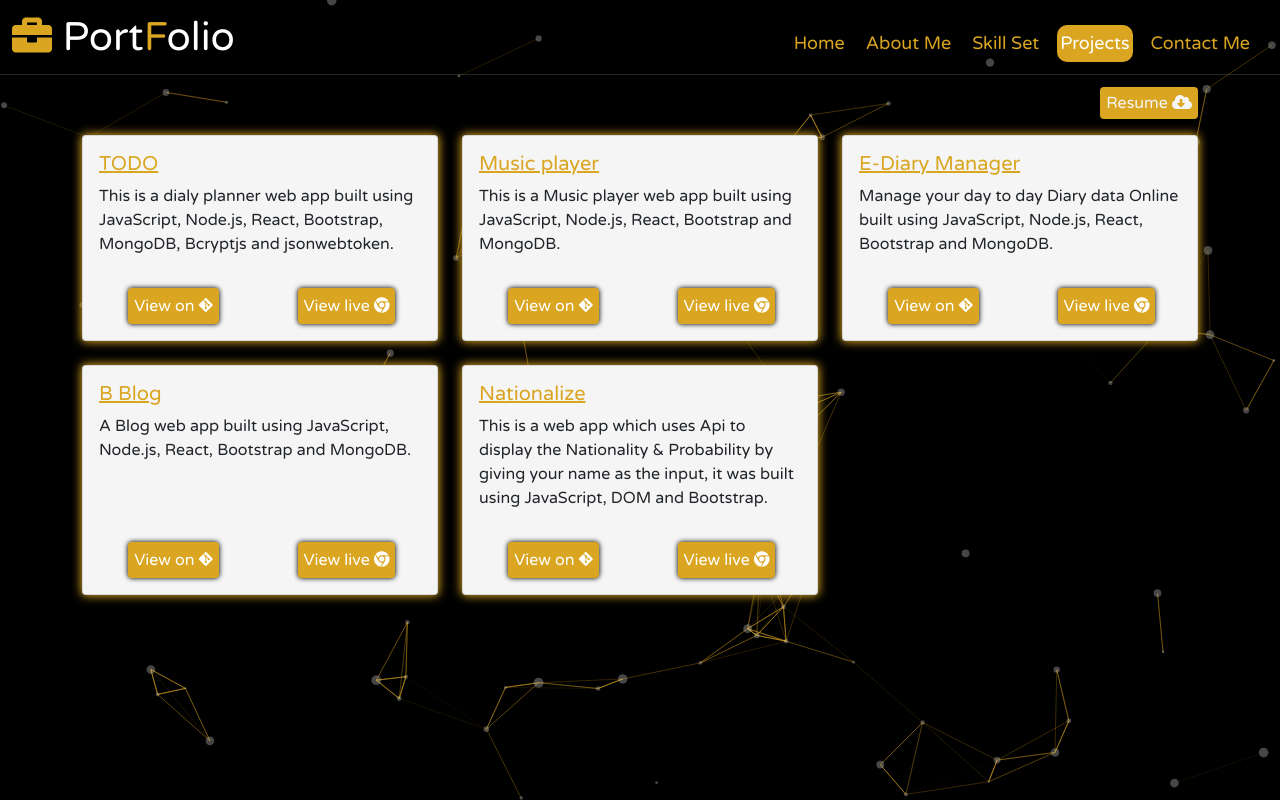
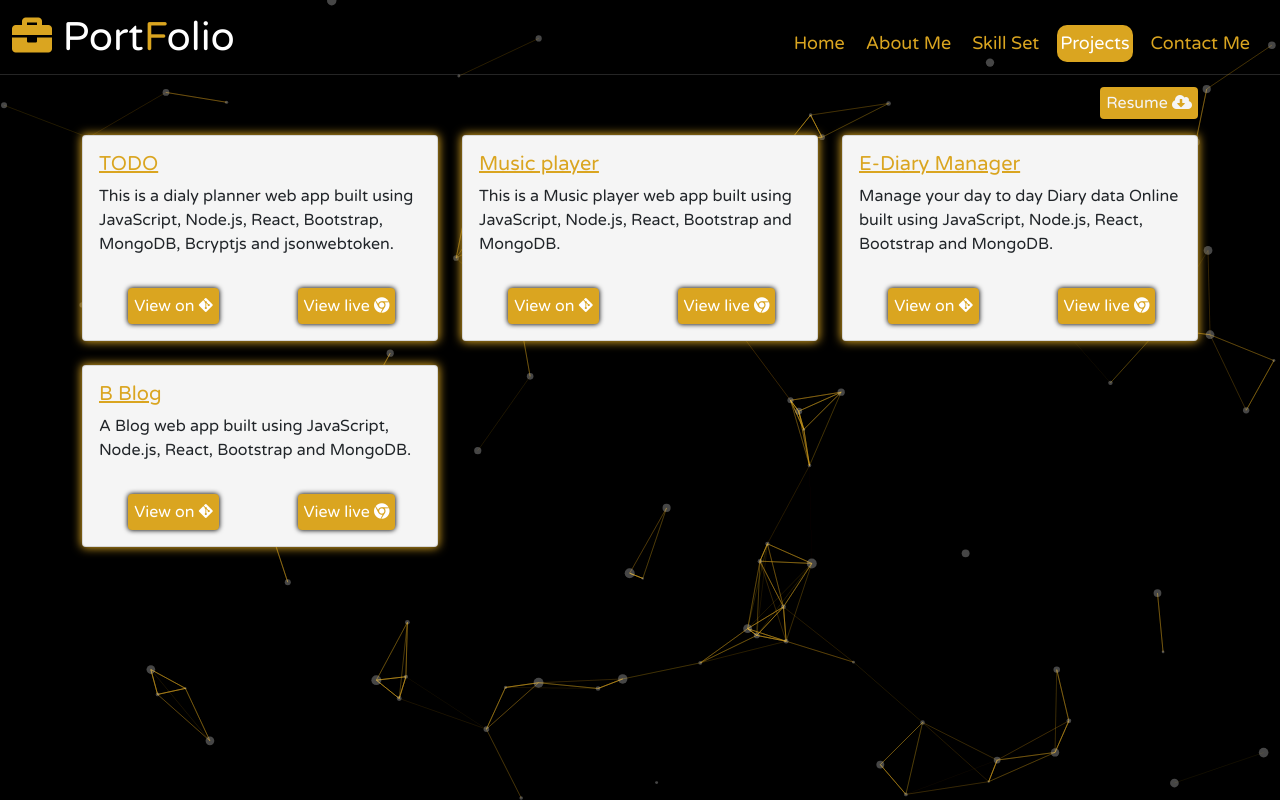
Before and after one commit to surya9901/Final_portfolio_react, a React (Create React App) app: page /project in a window 1280 px wide. Built offline with nearby package versions, Linux system fonts and the light colour scheme.

Commit message:
Altered Projects

```diff
--- a/src/Components/Project/Project.js
+++ b/src/Components/Project/Project.js
@@ -31,11 +31,6 @@ function Project() {
         "description": "A Blog web app built using JavaScript, Node.js, React, Bootstrap and MongoDB.",
         "github_link": "https://github.com/surya9901/Blog-App-Frontend",
         "site_link": "https://bblogs.netlify.app/",
-    }, {
-        "title": "Nationalize",
-        "description": "This is a web app which uses Api to display the Nationality & Probability by giving your name as the input, it was built using JavaScript, DOM and Bootstrap.",
-        "github_link": "https://github.com/surya9901/Nationalize",
-        "site_link": "https://nationalizeio.netlify.app/",
     }]
 
 
```
